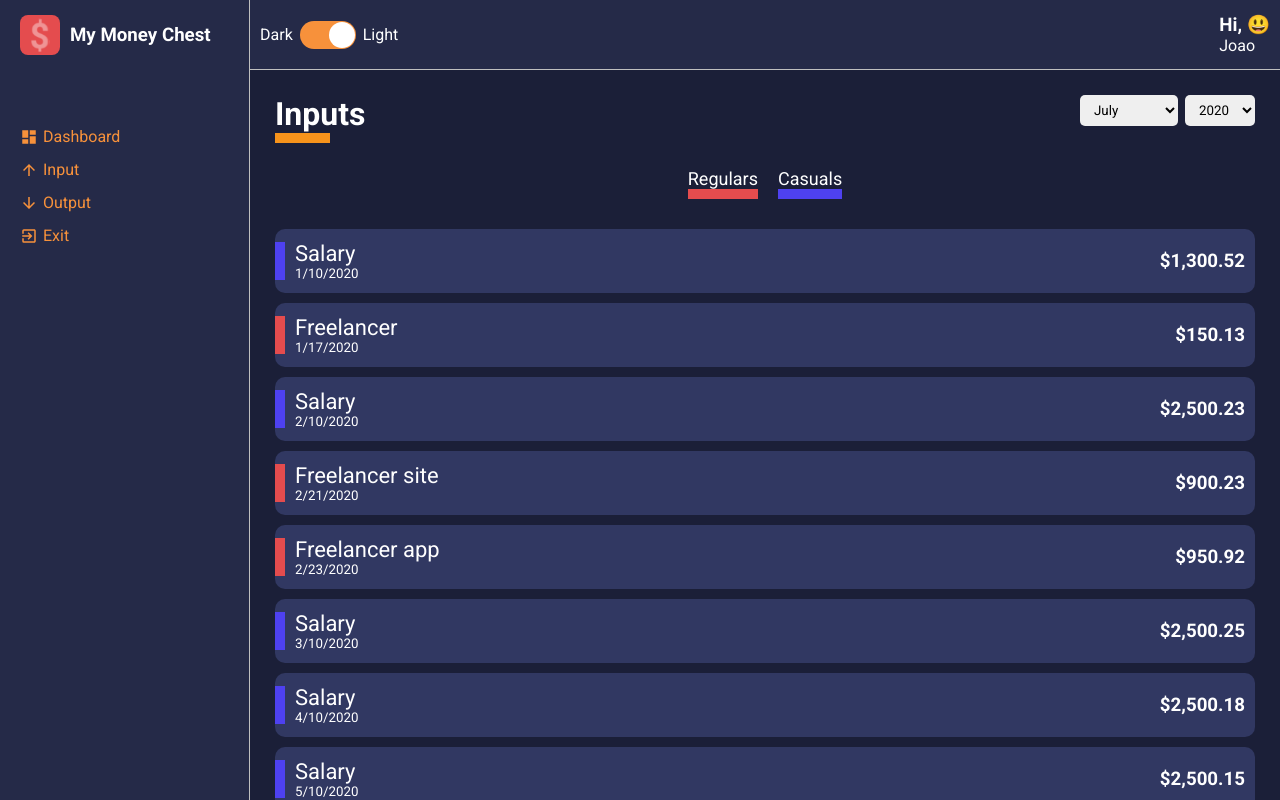
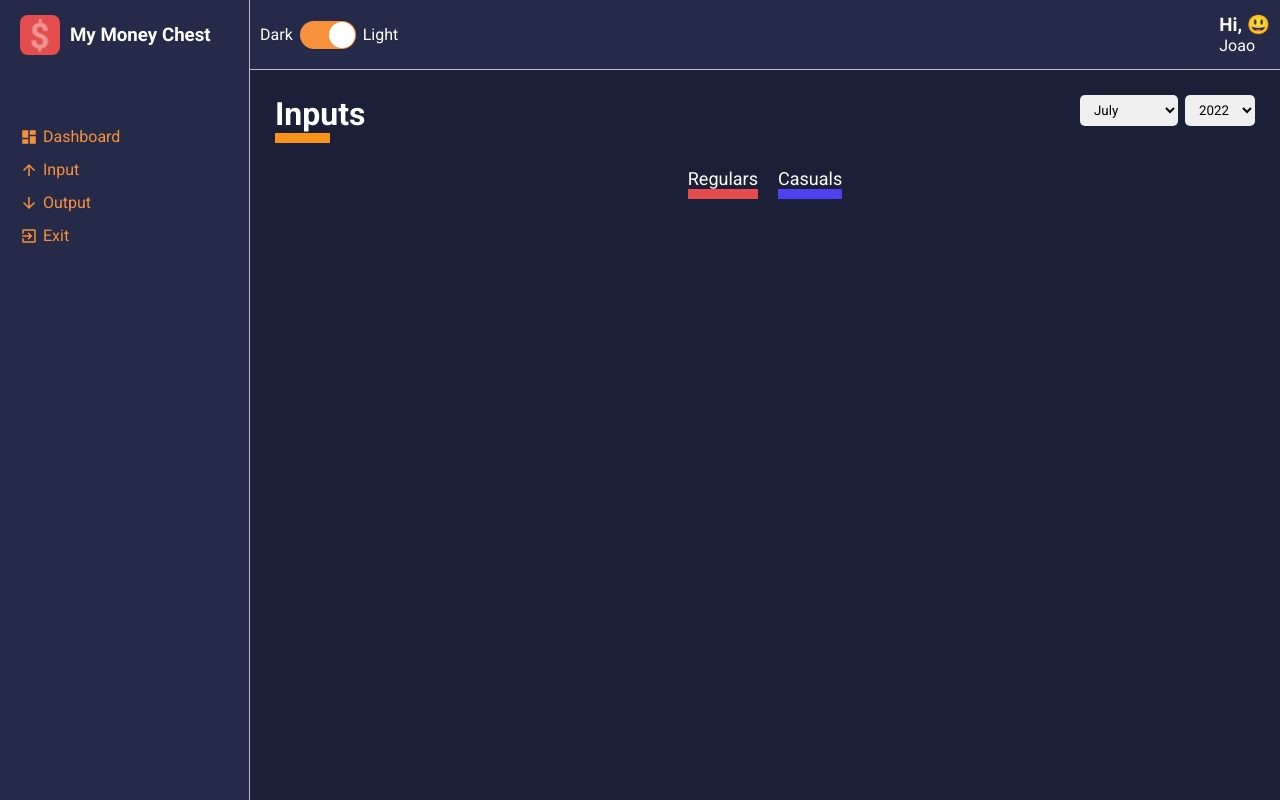
Before and after one commit to fernandobcc/dashboard_app, a React (Create React App) app in the folder frontend/: page /list/entry-balance in a window 1280 px wide. Built offline with nearby package versions, Linux system fonts and the light colour scheme.

Commit message:
feat: implement the list filter

```diff
--- a/frontend/src/components/SelectInput/index.tsx
+++ b/frontend/src/components/SelectInput/index.tsx
@@ -1,15 +1,18 @@
+import React from 'react'
 import * as S from './styles'
 
-interface ISelectInputProps {
+type SelectInputProps = {
   options: {
     value: string | number
     label: string
   }[]
+  defaultValue?: string | number
+  onChange: (event: React.ChangeEvent<HTMLSelectElement>) => void | undefined
 }
 
-const SelectInput = ({ options }: ISelectInputProps) => (
+const SelectInput = ({ options, onChange, defaultValue }: SelectInputProps) => (
   <S.Wrapper>
-    <select>
+    <select onChange={onChange} defaultValue={defaultValue}>
       {options.map((option) => (
         <option key={option.value} value={option.value}>
           {option.label}
--- a/frontend/src/components/SelectInput/stories.tsx
+++ b/frontend/src/components/SelectInput/stories.tsx
@@ -3,7 +3,8 @@ import SelectInput from '.'
 
 export default {
   title: 'SelectInput',
-  component: SelectInput
+  component: SelectInput,
+  argTypes: {}
 } as ComponentMeta<typeof SelectInput>
 
-export const Default: ComponentStory<typeof SelectInput> = () => <SelectInput options={[]} />
+export const Default: ComponentStory<typeof SelectInput> = (args) => <SelectInput {...args} />
--- a/frontend/src/pages/Dashboard/index.tsx
+++ b/frontend/src/pages/Dashboard/index.tsx
@@ -1,24 +1,12 @@
 import * as S from './styles'
 
 import ContentHeader from '../../components/ContentHeader'
-import SelectInput from '../../components/SelectInput'
 
 const Dashboard: React.FC = () => {
-  const options = [
-    {
-      value: 'Test',
-      label: 'Test1'
-    },
-    {
-      value: 'Test2',
-      label: 'Test2'
-    }
-  ]
-
   return (
     <S.Wrapper>
       <ContentHeader title="Dashboard" lineColor="##F7931B">
-        <SelectInput options={options} />
+        {''}
       </ContentHeader>
     </S.Wrapper>
   )
--- a/frontend/src/pages/List/index.tsx
+++ b/frontend/src/pages/List/index.tsx
@@ -7,7 +7,7 @@ import { useEffect, useMemo, useState } from 'react'
 import SelectInput from '../../components/SelectInput'
 import * as S from './styles'
 import formatCurrency from '../../utils/currencyFormat'
-import formatDate from '../../utils/formatDate'
+import { formatDate, checkDateString } from '../../utils/formatDate'
 
 type ListProps = {
   type?: string
@@ -24,6 +24,8 @@ type dataProps = {
 }
 
 const List = ({ type }: ListProps) => {
+  const [selectedMonth, setMonthSelected] = useState(String(new Date().getMonth() + 1))
+  const [selectedYear, setYearSelected] = useState(String(new Date().getFullYear()))
   const [data, setData] = useState<dataProps[]>([])
   const { title, lineColor, listData } = useMemo(() => {
     return type === 'entry-balance'
@@ -70,8 +72,12 @@ const List = ({ type }: ListProps) => {
   ]
 
   useEffect(() => {
-    const listDataConverted = listData.map((item, index) => {
+    const filteredData = listData.filter((item) =>
+      checkDateString(selectedYear, selectedMonth, item.date)
+    )
+    const listDataConverted = filteredData.map((item, index) => {
       const uniqueId = JSON.stringify(item) + index.toString()
+      if (checkDateString(selectedYear, selectedMonth, item.date)) {
         return {
           id: MD5(uniqueId).toString(),
           description: item.description,
@@ -81,16 +87,26 @@ const List = ({ type }: ListProps) => {
           date: item.date,
           tagColor: item.frequency === 'regular' ? '#4e41f0' : '#e44c4e'
         }
-    })
-    console.log(listDataConverted)
+      }
+    }) as dataProps[]
+    console.log(filteredData)
     setData(listDataConverted)
-  }, [listData])
+  }, [listData, selectedMonth, selectedYear])
 
+  console.log('firt', selectedYear)
   return (
     <S.Wrapper>
       <ContentHeader title={title} lineColor={lineColor}>
-        <SelectInput options={months} />
-        <SelectInput options={years} />
+        <SelectInput
+          options={months}
+          defaultValue={selectedMonth}
+          onChange={(e) => setMonthSelected(e.target.value)}
+        />
+        <SelectInput
+          options={years}
+          defaultValue={selectedYear}
+          onChange={(e) => setYearSelected(e.target.value)}
+        />
       </ContentHeader>
 
       <S.Filters>
--- a/frontend/src/repositories/expenses.ts
+++ b/frontend/src/repositories/expenses.ts
@@ -23,6 +23,7 @@ export default [
   {
     description: 'Health plan',
     amount: '300.00',
+
     type: 'output',
     frequency: 'regular',
     date: '2020-01-23'
--- a/frontend/src/utils/formatDate.ts
+++ b/frontend/src/utils/formatDate.ts
@@ -2,4 +2,12 @@ const formatDate = (date: string): string => {
   return new Date(date).toLocaleDateString()
 }
 
-export default formatDate
+const checkDateString = (year: string, month: string, currentDate: string): boolean => {
+  const monthSelected = Number(month).toLocaleString('en-US', {
+    minimumIntegerDigits: 2,
+    useGrouping: false
+  })
+  return currentDate.includes(`${year}-${monthSelected}`)
+}
+
+export { formatDate, checkDateString }
```
Also changed, not shown: 1 other file (tests, documents, lock files or other folders). Lines whose indentation alone changed are shown as unchanged.
